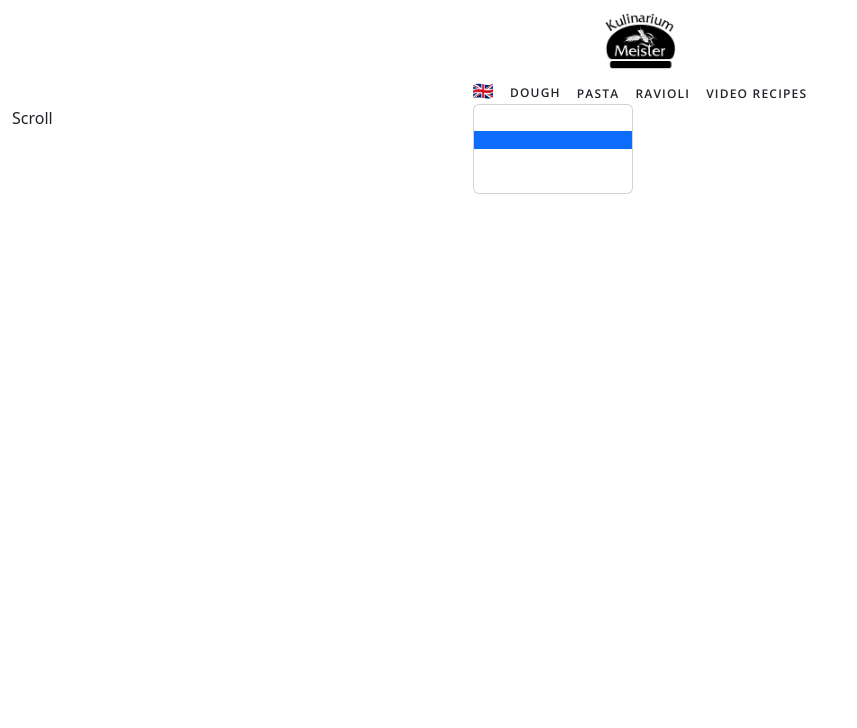
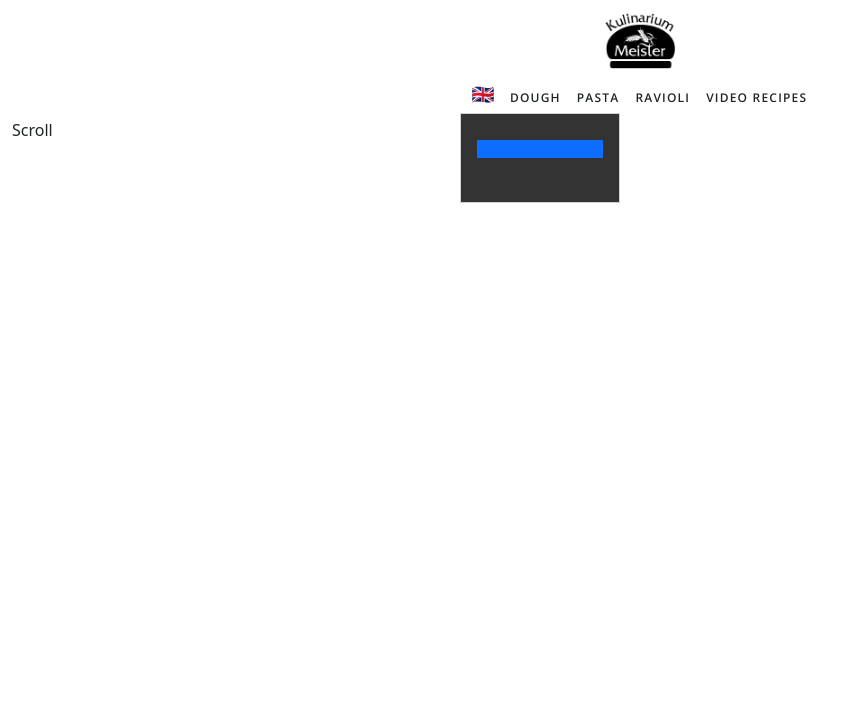
Before and after one commit to Mykola-CI/kulinarium-meister, a website: page index.html in a window 1280 px wide. Both pictures are taken after a click on the button "🇬🇧". Shown: the top 728 px of the page, without its empty margins (0-857 px from the left). Drawn offline with nearby package versions, Linux system fonts and the light colour scheme; a web font is replaced by a local one.

Commit message:
Implement required styles to dropdowns, override Bootstrap

```diff
--- a/index.html
+++ b/index.html
@@ -137,16 +137,17 @@
                 <div class="language-switcher">
                   <div class="dropdown">
                     <button
-                      class="btn btn-outline-secondary dropdown-toggle language-btn no-outline-btn"
+                      class="btn dropdown-toggle language-btn no-outline-btn"
                       type="button"
                       id="languageDropdown"
                       data-bs-toggle="dropdown"
+                      data-bs-offset="-12,8"
                       aria-expanded="false"
                     >
                       <span class="current-language-flag">🇺🇦</span>
                     </button>
                     <ul
-                      class="dropdown-menu"
+                      class="dropdown-menu Header-nav-folder"
                       aria-labelledby="languageDropdown"
                     >
                       <li>
@@ -188,11 +189,12 @@
                   <button
                     class="btn btn-primary dropdown-toggle multilingual-text no-outline-btn Header-nav-item"
                     type="button"
+                    data-bs-offset="-12,8"
                     data-bs-toggle="dropdown"
                   >
                     Тісто..Dough..Ciasto..Тесто
                   </button>
-                  <ul class="dropdown-menu">
+                  <ul class="dropdown-menu Header-nav-folder">
                     <li>
                       <a
                         href="/tisto-dlya-vypichky"
@@ -219,25 +221,27 @@
                     </li>
                   </ul>
                 </div>
-                <div>
+                <div class="header-nav--a-link">
                   <a href="/pasta" class="Header-nav-item multilingual-text"
                     >Паста..Pasta..Makaron..Паста</a
                   >
                 </div>
-                <div>
+                <div class="header-nav--a-link">
                   <a href="/ravioli" class="Header-nav-item multilingual-text"
                     >Равiолi..Ravioli..Ravioli..Равиоли</a
                   >
                 </div>
-                <div>
+                <div class="header-nav--a-link">
                   <a href="/recipes" class="Header-nav-item multilingual-text"
                     >Відео-рецепти..Video Recipes..Przepisy..Видео-рецепты</a
                   >
                 </div>
+                <!-- Visible only in Ukrainian lang setting -->
                 <div class="dropdown">
                   <button
                     class="btn btn-primary dropdown-toggle multilingual-text no-outline-btn Header-nav-item"
                     type="button"
+                    data-bs-offset="-12,8"
                     data-bs-toggle="dropdown"
                   >
                     <a
@@ -246,7 +250,7 @@
                       >Мiсця продажу.. .. ..</a
                     >
                   </button>
-                  <ul class="dropdown-menu">
+                  <ul class="dropdown-menu Header-nav-folder">
                     <li>
                       <a
                         href="/kyiv"
@@ -2405,7 +2409,6 @@
     <script src="src/js/lang-switcher.js"></script>
     <script src="src/js/index.js"></script>
 
-
     <svg
       xmlns="http://www.w3.org/2000/svg"
       version="1.1"
--- a/src/css/main.css
+++ b/src/css/main.css
@@ -48,8 +48,9 @@ a {
 
 a:active,
 a:hover {
-  outline: 0
+  outline: 0;
 }
+
 
 .no-outline-btn {
   background: none;
@@ -78,6 +79,18 @@ a:hover {
   padding: 2px;
 }
 
+.Header-nav {
+  font-family: Open Sans;
+  font-weight: 600;
+  font-style: normal;
+  font-size: 12px;
+  letter-spacing: .1em;
+  text-transform: uppercase;
+  white-space: nowrap;
+  line-height: 1em;
+  padding: 10px;
+}
+
 .Header-branding {
   max-width: 92px;
   padding: 10px;
@@ -99,9 +112,12 @@ a:hover {
 }
 
 .Header-nav button:focus,
-.Header-nav button:hover {
+.Header-nav button:hover,
+.header-nav--a-link:focus,
+.header-nav--a-link:hover {
   text-decoration: none;
   color: inherit;
+  transform: translateY(-2px) scale(1.08);
 }
 
 .no-outline-btn .current-language-flag {
@@ -130,3 +146,19 @@ a:hover {
   margin-top: 0;
   margin-bottom: 0;
 }
+
+.Header-nav-folder {
+  background-color: #333;
+  -moz-osx-font-smoothing: grayscale;
+  -webkit-font-smoothing: antialiased;
+  color: grey;
+  border-radius: 0px;
+  padding: 0.5rem 1rem;
+  line-height: 1.5;
+}
+
+.Header-nav-folder a:focus,
+.Header-nav-folder a:hover {
+  color: white;
+  background-color: inherit;
+}
--- a/src/js/index.js
+++ b/src/js/index.js
@@ -1,7 +1,7 @@
 document.addEventListener('DOMContentLoaded', function () {
   const navItems = Array.from(
     document.querySelectorAll(
-      '.Header-nav-inner .Header-nav-item, .Header-nav-inner button, .Header-nav-inner a'
+      '.Header-nav-inner .header-nav--a-link, .Header-nav-inner button'
     )
   )
 
@@ -25,15 +25,32 @@ document.addEventListener('DOMContentLoaded', function () {
             other.parentElement === focused
           )
         ) {
-          other.classList.add('text-muted')
+          other.classList.add('text-black-50')
         }
       })
     })
 
     item.addEventListener('mouseleave', () => {
       navItems.forEach((other) => {
-        other.classList.remove('text-muted')
+        other.classList.remove('text-black-50')
       })
     })
   })
+
+  // Listen for Bootstrap dropdown show event
+  document.querySelectorAll('.dropdown').forEach(function (dropdown) {
+    dropdown.addEventListener('shown.bs.dropdown', function () {
+      const menu = dropdown.querySelector('.Header-nav-folder')
+      if (menu) {
+        // Force override inline styles
+        menu.style.setProperty('inset', '10px auto auto 0px', 'important')
+        menu.style.setProperty('margin', '0px', 'important')
+        menu.style.setProperty(
+          'transform',
+          'translate(-5px, 13px)',
+          'important'
+        )
+      }
+    })
+  })
 })
```
